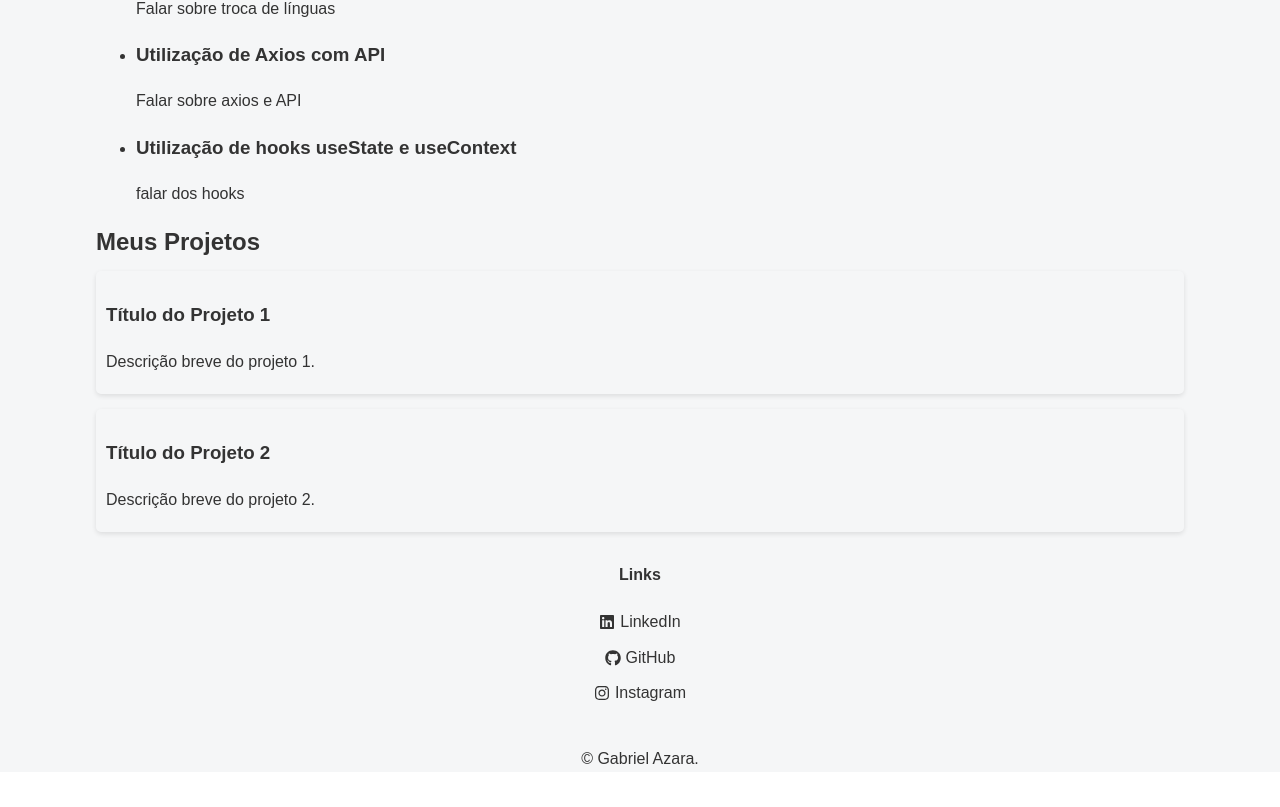
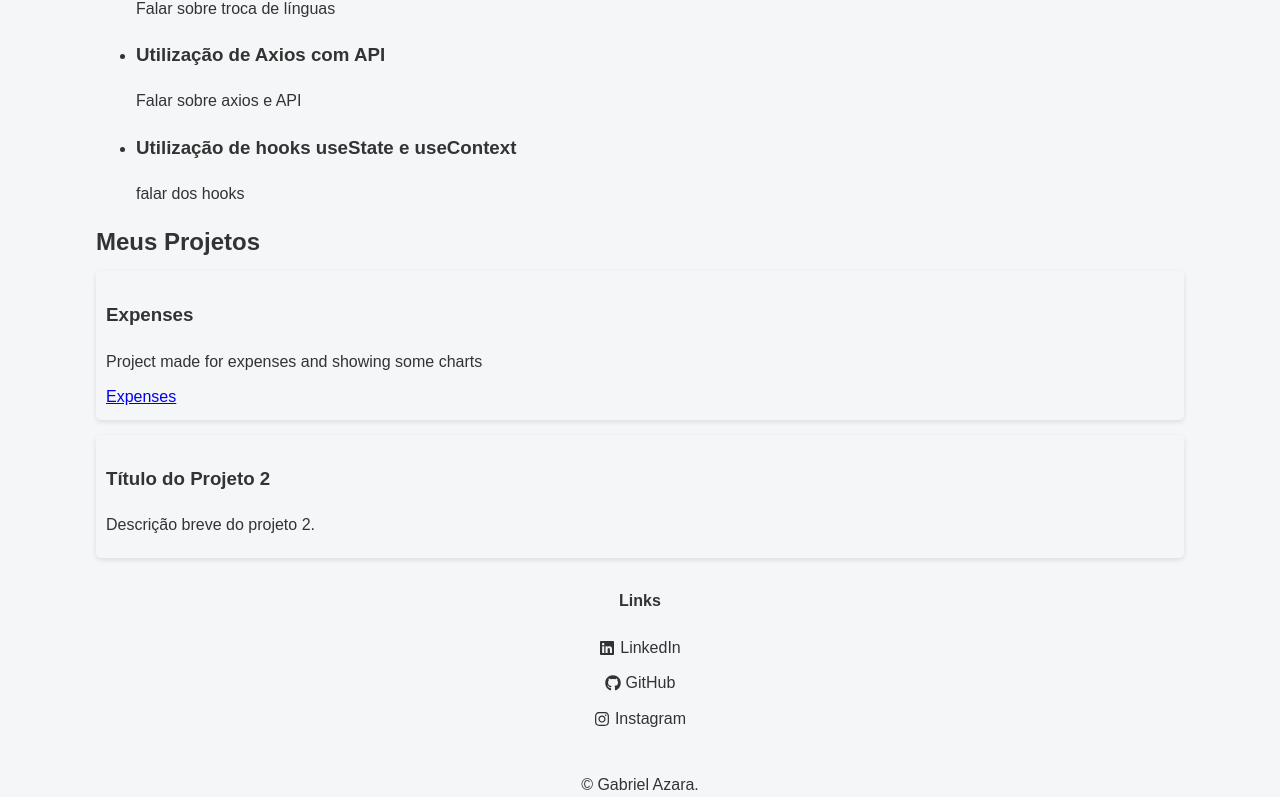
Before and after one commit to gabriel-azara/portfolio-react, a React (Create React App) app: page / in a window 1280 px wide. Shown: the part 1459-2266 px from the top of the page. Before the commit the page ends 2241 px from the top, so only its background shows below. Built offline with nearby package versions, Linux system fonts and the light colour scheme; no server answers.

Commit message:
add some project test

```diff
--- a/src/components/Projects.jsx
+++ b/src/components/Projects.jsx
@@ -8,8 +8,9 @@ function Projects() {
     <section id="projects">
       <h2>Meus Projetos</h2>
       <div className="project">
-        <h3>Título do Projeto 1</h3>
-        <p>Descrição breve do projeto 1.</p>
+        <h3>Expenses</h3>
+        <p>Project made for expenses and showing some charts</p>
+        <a href="https://expenses-react-six.vercel.app/">Expenses</a>
       </div>
       <div className="project">
         <h3>Título do Projeto 2</h3>
```
